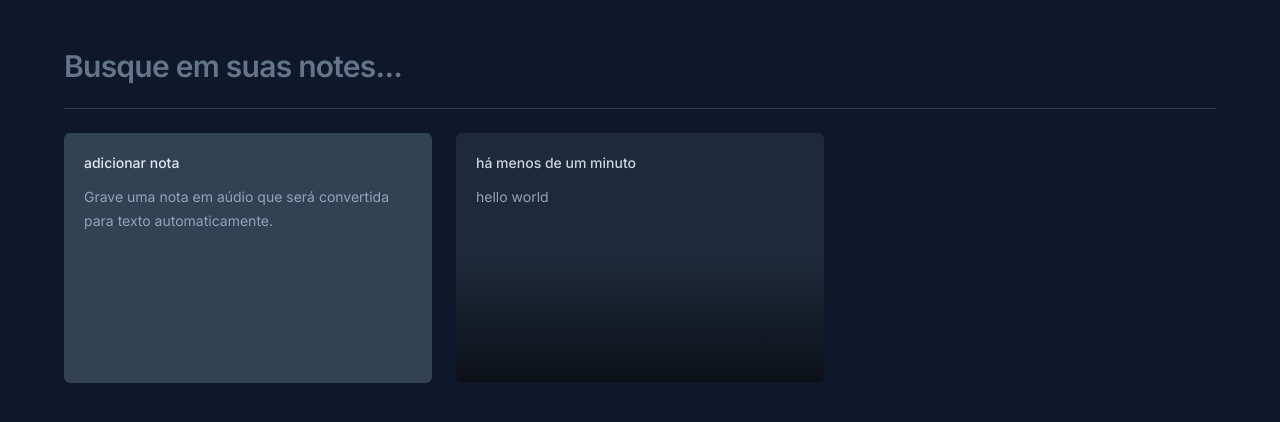
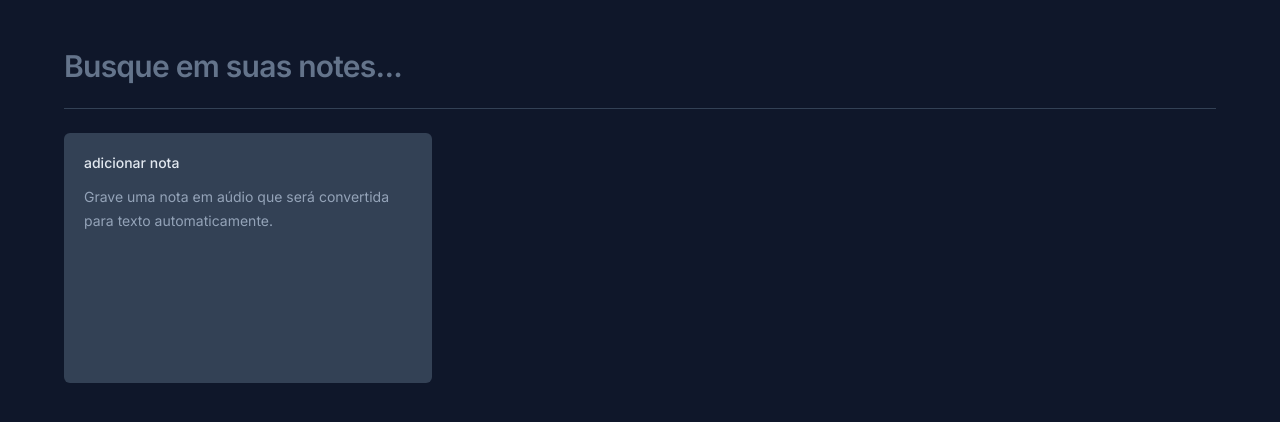
Before and after one commit to paulocod/Notes, a React (Vite) app: page / in a window 1280 px wide. Shown: the top 422 px of the page. Built offline with nearby package versions, Linux system fonts and the light colour scheme.

Commit message:
change note id to string from number

```diff
--- a/src/app.tsx
+++ b/src/app.tsx
@@ -2,18 +2,18 @@
 import { NewNoteCard } from "./components/newNoteCard";
 import { NoteCard } from "./components/noteCard";
 
+interface Note {
+  id: string
+  date: Date
+  content: string
+}
+
 export function App() {
-  const [notes, setNotes] = useState([
-    {
-      id: 1,
-      date: new Date(),
-      content: 'hello world'
-    }
-  ])
+  const [notes, setNotes] = useState<Note[]>([])
 
   function onNoteCreated(content: string) {
     const newNote = {
-      id: Math.random(),
+      id: crypto.randomUUID(),
       date: new Date(),
       content,
     }
@@ -34,7 +34,7 @@
       <div className="h-px bg-slate-700" />
 
       <div className="grid grid-cols-3 gap-6 auto-rows-[250px]">
-        <NewNoteCard onNoteCreated={onNoteCreated}/>
+        <NewNoteCard onNoteCreated={onNoteCreated} />
         {notes.map(note => {
           return <NoteCard key={note.id} note={note} />
         })}
```
